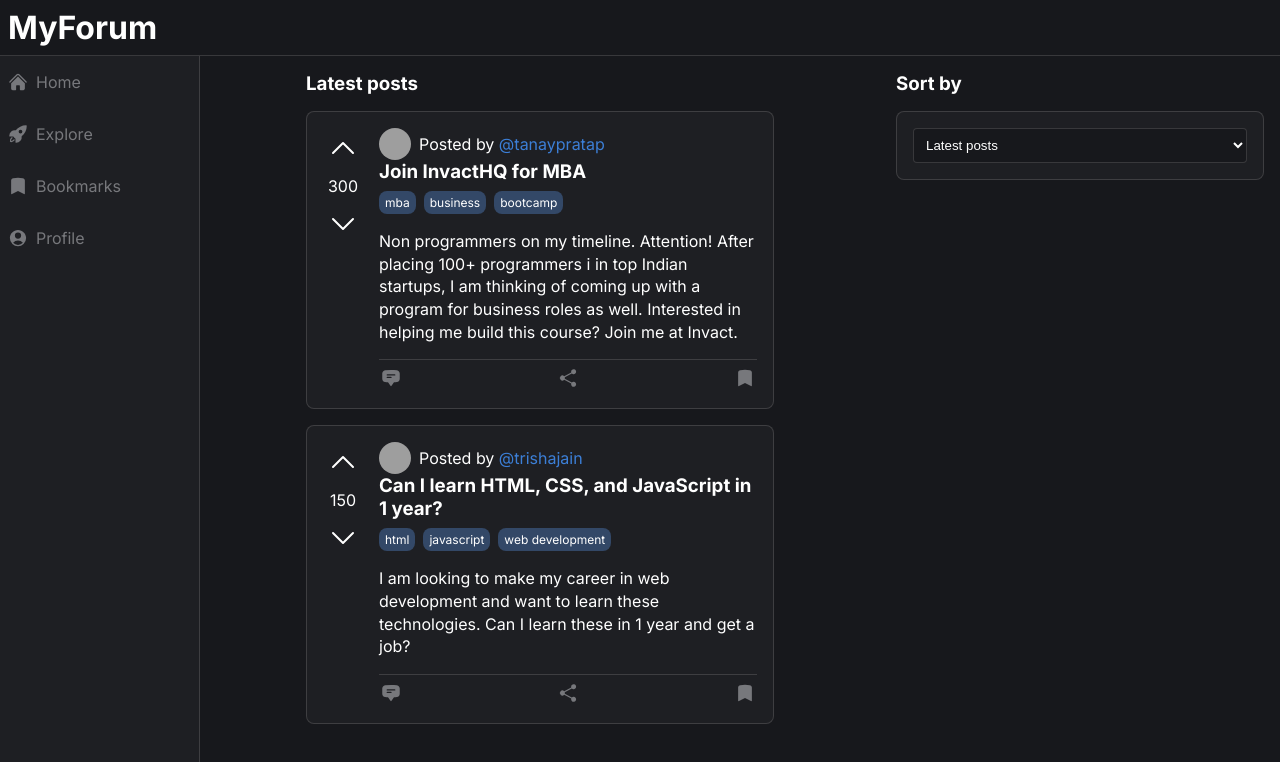
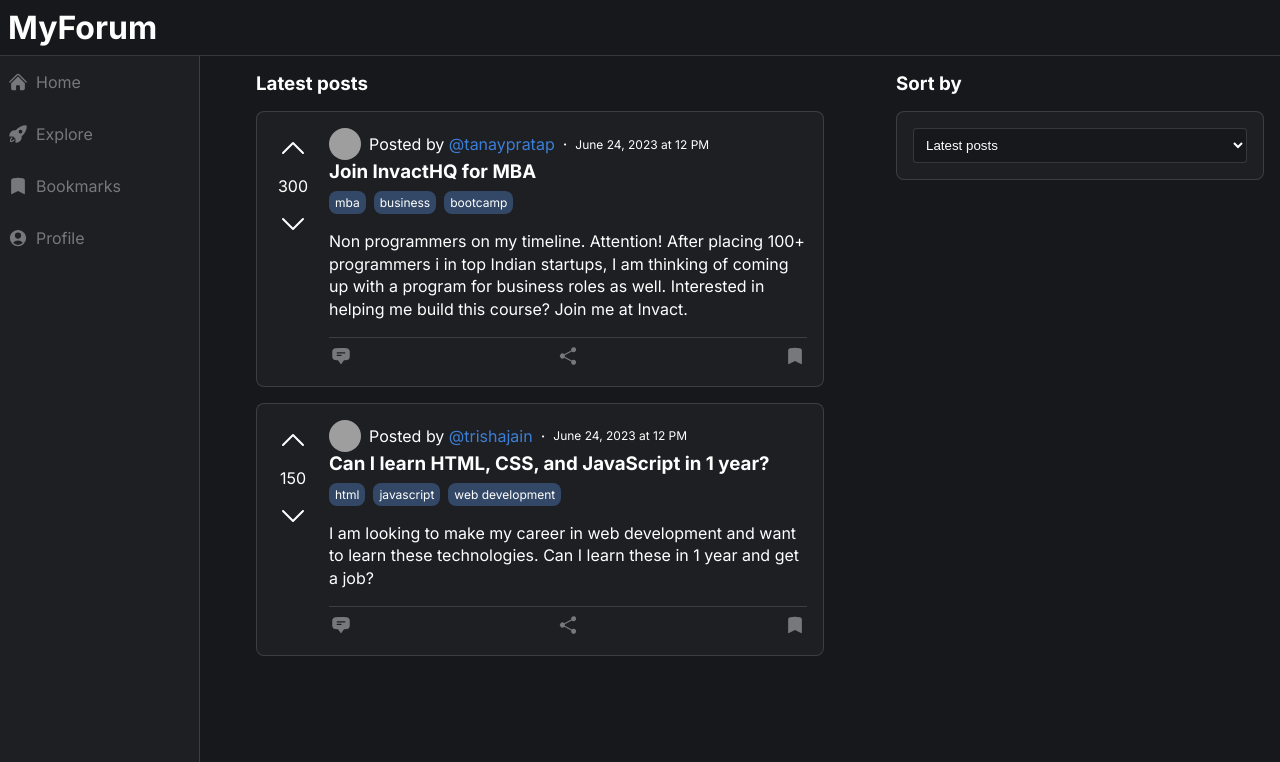
Before and after one commit to abinjohn123/MCR-4, a React (Vite) app: page / in a window 1280 px wide. Shown: the top 762 px of the page. Built offline with nearby package versions, Linux system fonts and the light colour scheme; grey boxes are pictures that could not be loaded.

Commit message:
feat: display post creation date in post

```diff
--- a/src/Components/Home/Userfeed.jsx
+++ b/src/Components/Home/Userfeed.jsx
@@ -11,12 +11,20 @@ import {
 
 const Userdetails = ({ details }) => {
   const { username, picUrl, createdAt } = details;
+  const formattedDate = new Intl.DateTimeFormat('en-Us', {
+    hour: 'numeric',
+    day: 'numeric',
+    month: 'long',
+    year: 'numeric',
+  }).format(new Date(createdAt));
+  console.log(formattedDate);
   return (
     <div className="post-header">
       <img className="profile-icon" src={picUrl} alt={username} />
       <p>
         Posted by <span className="username">@{username}</span>
       </p>
+      ·<span className="post-date">{formattedDate}</span>
     </div>
   );
 };
--- a/src/Components/Home/home.scss
+++ b/src/Components/Home/home.scss
@@ -4,7 +4,7 @@
 }
 
 .user-feed {
-  flex-basis: 500px;
+  flex-basis: 600px;
   padding: 16px;
 
   h3 {
@@ -35,6 +35,9 @@
     .username {
       color: #3c7fd7;
       cursor: pointer;
+    }
+    .post-date {
+      font-size: 1.2rem;
     }
   }
 
```
